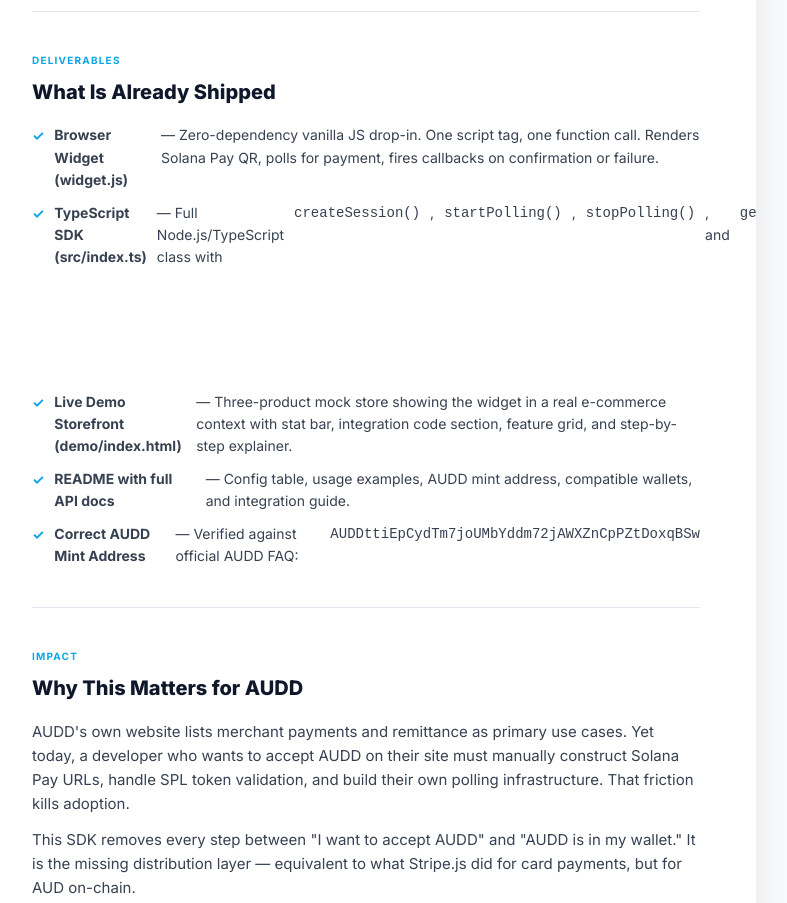
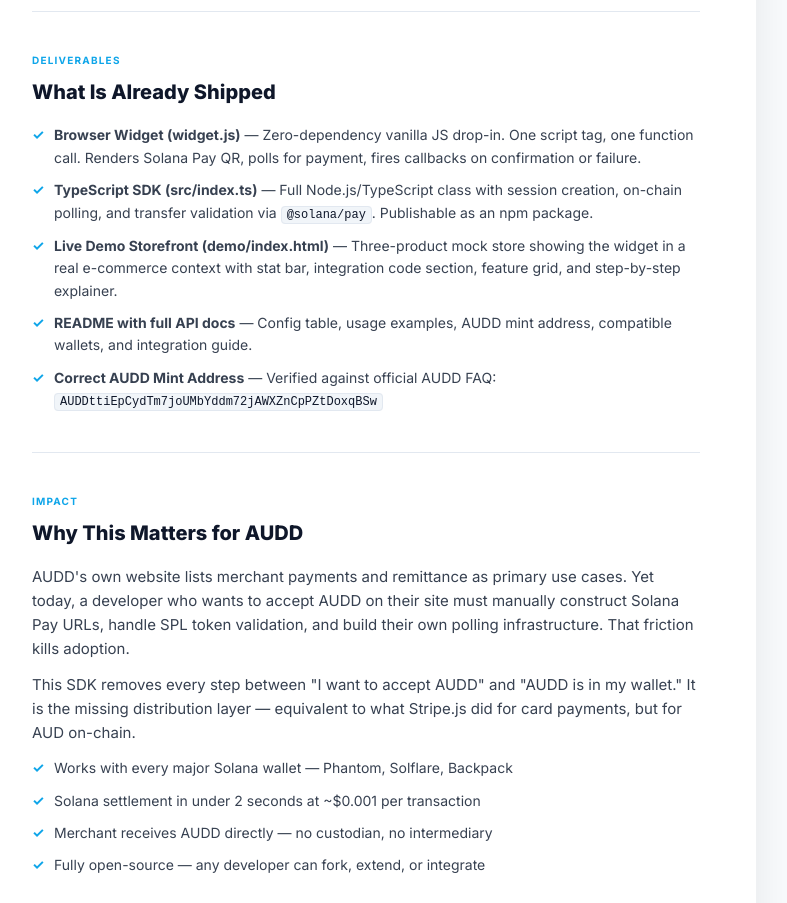
Before and after one commit to syedhassan125/audd-checkout, a website: page grant-application.html in a window 1280 px wide. Shown: the part 800-1703 px from the top of the page, without its empty margins (274-1061 px from the left). Drawn offline with Linux system fonts and the light colour scheme.

Commit message:
Fix grant application layout: feature list overflow and code tag styling

```diff
--- a/grant-application.html
+++ b/grant-application.html
@@ -88,12 +88,21 @@
     /* FEATURE LIST */
     .feature-list { list-style: none; display: flex; flex-direction: column; gap: 10px; margin-top: 8px; }
     .feature-list li {
-      display: flex; align-items: flex-start; gap: 10px;
-      font-size: 14px; color: #374151;
+      padding-left: 22px;
+      position: relative;
+      font-size: 14px; color: #374151; line-height: 1.6;
     }
     .feature-list li::before {
       content: '✓';
-      color: #0ea5e9; font-weight: 700; flex-shrink: 0; margin-top: 1px;
+      position: absolute; left: 0; top: 0;
+      color: #0ea5e9; font-weight: 700;
+    }
+    .feature-list li code {
+      background: #f1f5f9; border: 1px solid #e2e8f0;
+      border-radius: 4px; padding: 1px 5px;
+      font-size: 12px; color: #0f172a;
+      font-family: 'SF Mono', 'Fira Code', monospace;
+      word-break: break-word;
     }
 
     /* TWO COL */
@@ -199,7 +208,7 @@
       <h2>What Is Already Shipped</h2>
       <ul class="feature-list">
         <li><strong>Browser Widget (widget.js)</strong> — Zero-dependency vanilla JS drop-in. One script tag, one function call. Renders Solana Pay QR, polls for payment, fires callbacks on confirmation or failure.</li>
-        <li><strong>TypeScript SDK (src/index.ts)</strong> — Full Node.js/TypeScript class with <code>createSession()</code>, <code>startPolling()</code>, <code>stopPolling()</code>, and <code>getStatus()</code>. Uses <code>@solana/pay</code> for reference-keyed payment detection and transfer validation.</li>
+        <li><strong>TypeScript SDK (src/index.ts)</strong> — Full Node.js/TypeScript class with session creation, on-chain polling, and transfer validation via <code>@solana/pay</code>. Publishable as an npm package.</li>
         <li><strong>Live Demo Storefront (demo/index.html)</strong> — Three-product mock store showing the widget in a real e-commerce context with stat bar, integration code section, feature grid, and step-by-step explainer.</li>
         <li><strong>README with full API docs</strong> — Config table, usage examples, AUDD mint address, compatible wallets, and integration guide.</li>
         <li><strong>Correct AUDD Mint Address</strong> — Verified against official AUDD FAQ: <code>AUDDttiEpCydTm7joUMbYddm72jAWXZnCpPZtDoxqBSw</code></li>
```
